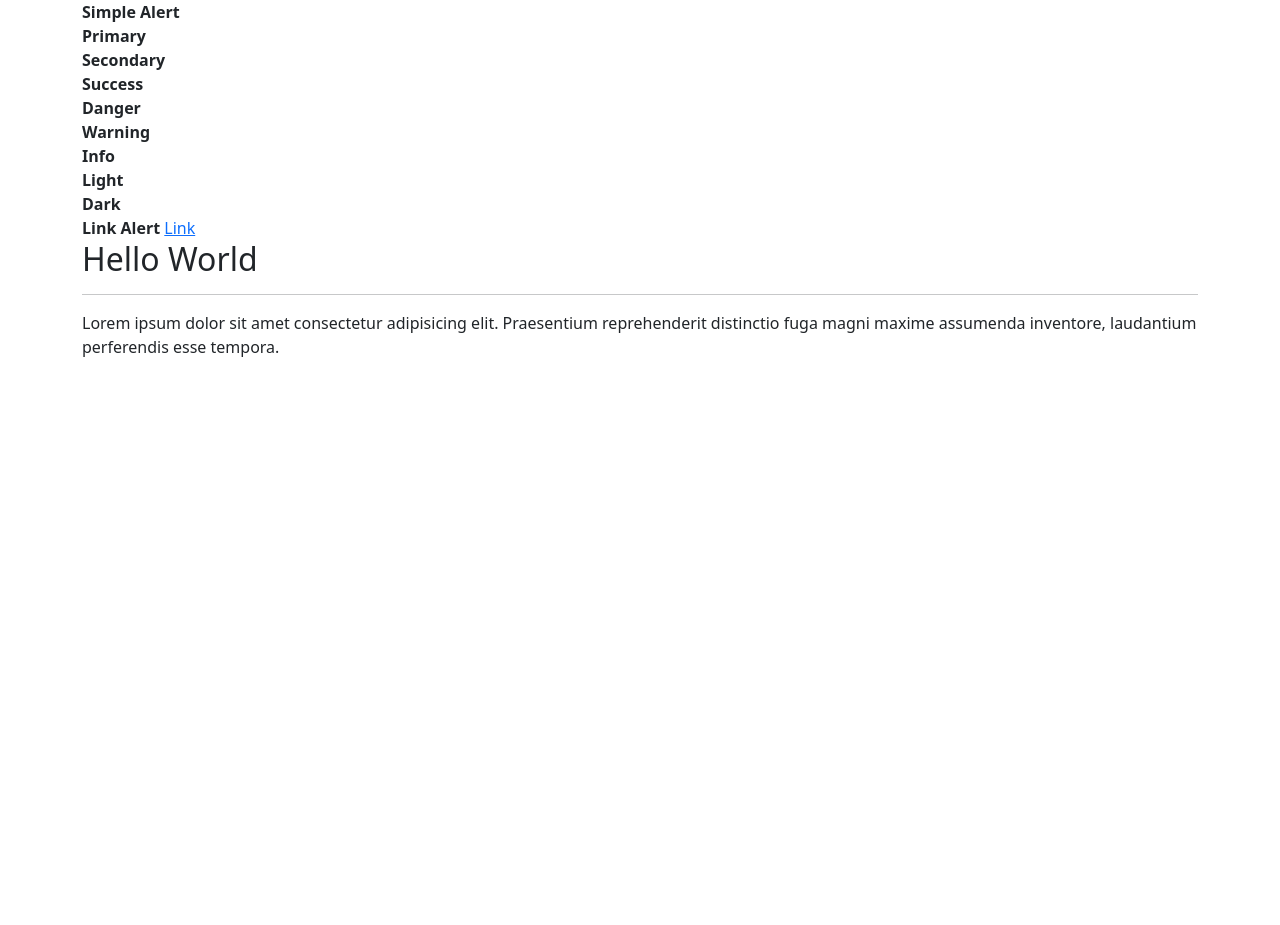
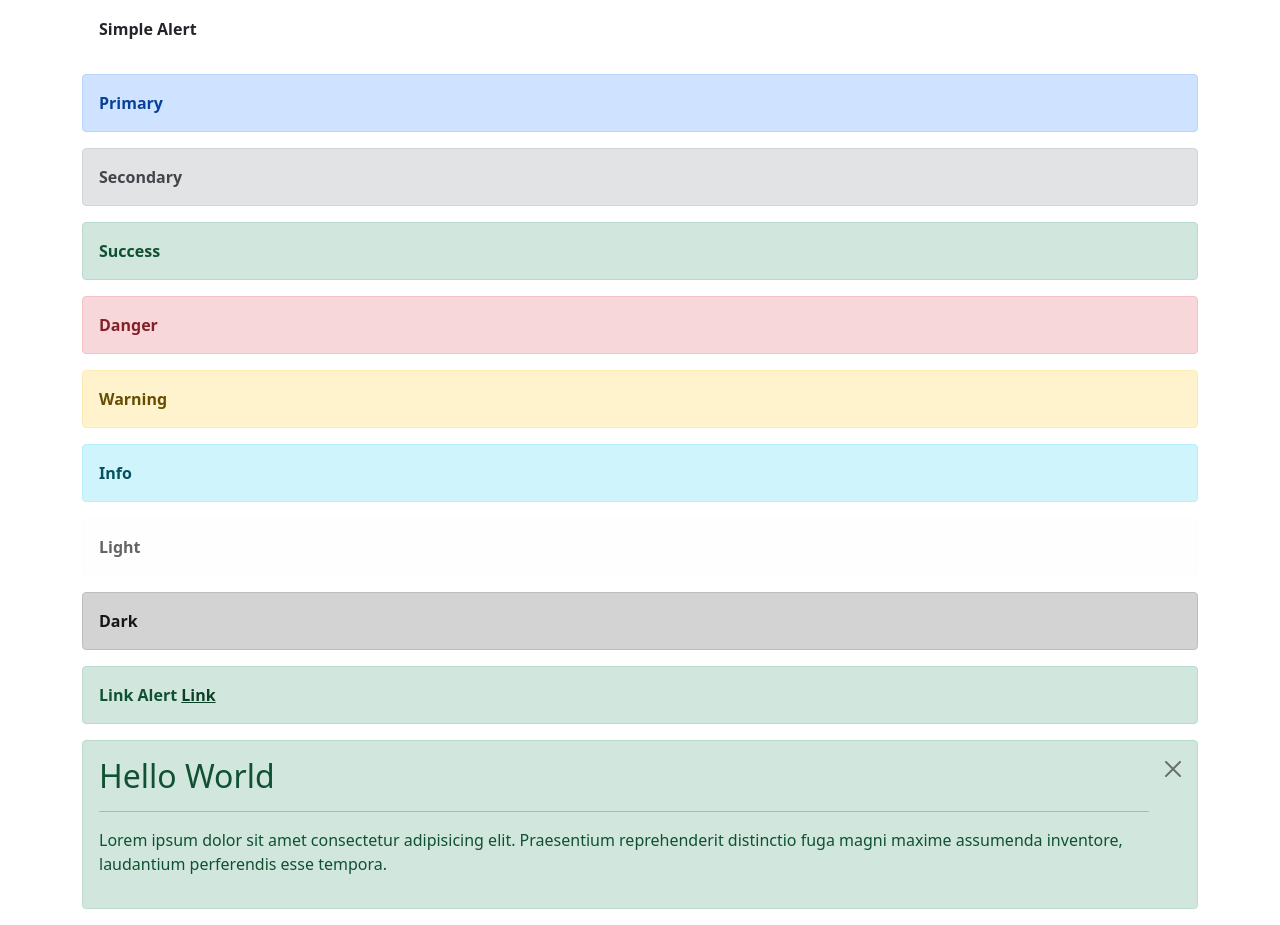
Before and after one commit to wasinbudprom/github-desktop-project, a plain HTML site: page 13.Alert.html in a window 1280 px wide. Before the commit the page ends 800 px from the top, so only its background shows below. Drawn offline with nearby package versions, Linux system fonts and the light colour scheme.

Commit message:
13.Alert

```diff
--- a/13.Alert.html
+++ b/13.Alert.html
@@ -10,45 +10,46 @@
 <body>
     <div class="container">
         <!-- การสร้าง Alert -->
-        <div>
+        <div class="alert">
             <strong>Simple Alert</strong>
         </div>
 
         <!-- กำหนดสีของ Alert -->
-        <div>
+        <div class="alert alert-primary">
             <strong>Primary</strong>
         </div>
-        <div>
+        <div class="alert alert-secondary">
             <strong>Secondary</strong>
         </div>
-        <div>
+        <div class="alert alert-success">
             <strong>Success</strong>
         </div>
-        <div>
+        <div class="alert alert-danger">
             <strong>Danger</strong>
         </div>
-        <div>
+        <div class="alert alert-warning">
             <strong>Warning</strong>
         </div>
-        <div>
+        <div class="alert alert-info">
             <strong>Info</strong>
         </div>
-        <div>
+        <div class="alert alert-light">
             <strong>Light</strong>
         </div>
-        <div>
+        <div class="alert alert-dark">
             <strong>Dark</strong>
         </div>
 
         <!-- Link Alert -->
-        <div>
+        <div class="alert alert-success">
             <strong>Link Alert</strong>
-            <a href="#">Link</a>
+            <a href="#" class="alert-link">Link</a>
         </div>
 
         <!-- การปิด Alert -->
-        <div>
-            <h2>Hello World</h2>
+        <div class="alert alert-success alert-dismissible">
+            <button class="btn-close" data-bs-dismiss="alert"></button>
+            <h2 class="alert-heading">Hello World</h2>
             <hr>
             <p>Lorem ipsum dolor sit amet consectetur adipisicing elit. Praesentium reprehenderit distinctio fuga magni maxime assumenda inventore, laudantium perferendis esse tempora.</p>
         </div>
```
